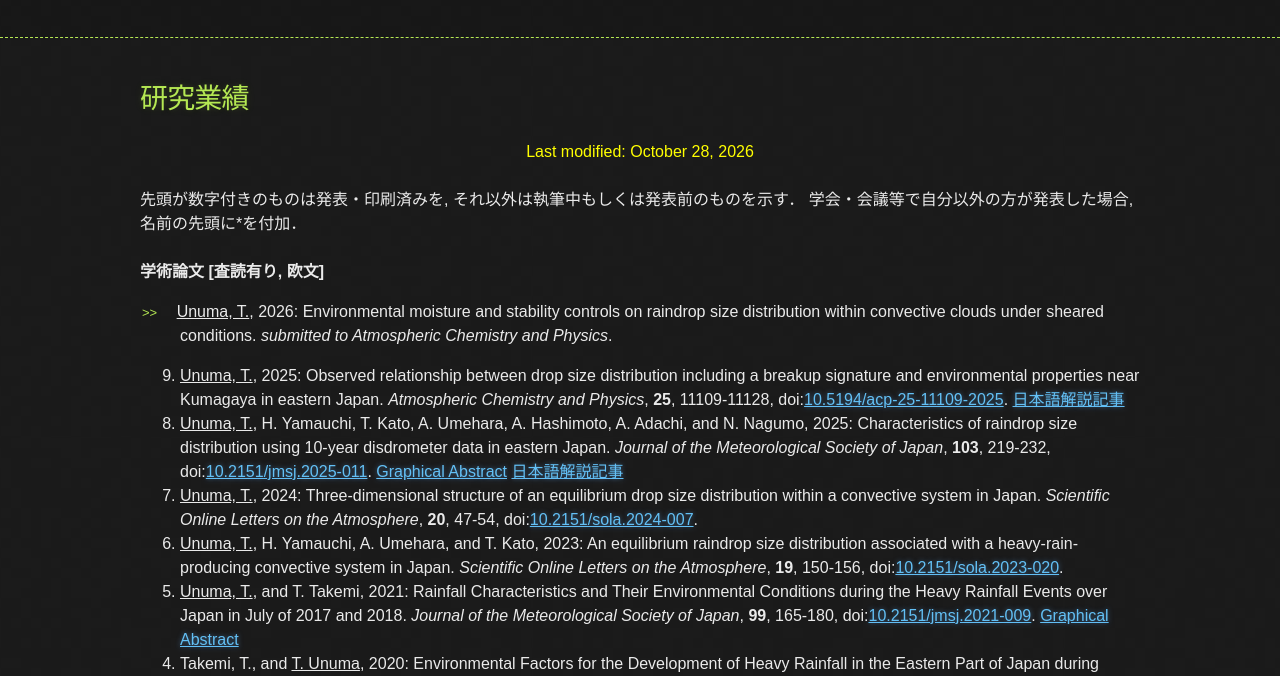
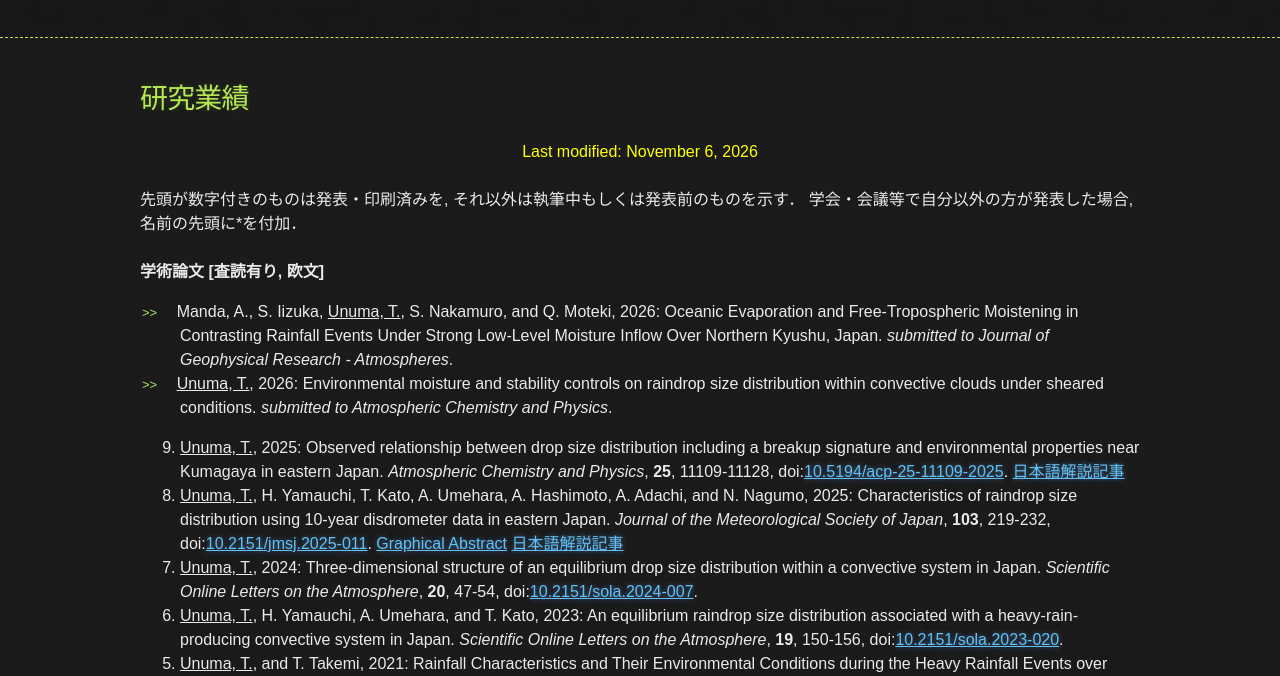
Before and after one commit to TakashiUNUMA/Takashiunuma.github.io, a plain HTML site: page publist.html in a window 1280 px wide. Shown: the part 95-771 px from the top of the page. Drawn offline with Linux system fonts and the light colour scheme.

Commit message:
Updated publist.html

```diff
--- a/publist.html
+++ b/publist.html
@@ -35,7 +35,7 @@
 
 <center>
 <font color="#ffff00">
-Last modified: October 28, 2026
+Last modified: November 6, 2026
 </font>
 </center>
 
@@ -49,6 +49,12 @@ Last modified: October 28, 2026
 
 <b>学術論文 [査読有り, 欧文]</b><br>
 <ul>
+<li>
+Manda, A., S. Iizuka, <u>Unuma, T.</u>, S. Nakamuro, and Q. Moteki, 2026:
+Oceanic Evaporation and Free-Tropospheric Moistening in Contrasting Rainfall Events Under Strong Low-Level Moisture Inflow Over Northern Kyushu, Japan.
+<i>submitted to Journal of Geophysical Research - Atmospheres</i>.
+</li>
+
 <li>
 <u>Unuma, T.</u>, 2026:
 Environmental moisture and stability controls on raindrop size distribution within convective clouds under sheared conditions.
@@ -567,8 +573,8 @@ Leipzig, Germany, 31 July 2012, #167 (Poster presentation).
 
 
 <b>国内発表 [査読無し, 和文]</b><br>
-<ul>
-</ul>
+<!--<ul>
+</ul>-->
 
 <ol reversed>
 <li>
@@ -1190,7 +1196,7 @@ doi:<a href="https://repository.kulib.kyoto-u.ac.jp/dspace/handle/2433/225410" t
 <li>Journal of the Meteorological Society of Japan (10)</li>
 <li>Natural Hazards (1)</li>
 <li>Natural Hazards and Earth System Sciences (2)</li>
-<li>Physics and Chemistry of the Earth (1)</li>
+<li>Physics and Chemistry of the Earth (2)</li>
 <li>Quarterly Journal of the Royal Meteorological Society (2)</li>
 <li>Scientific Online Letters on the Atmosphere (17)</li>
 <li>The Open Atmospheric Science Journal (3)</li>
```
